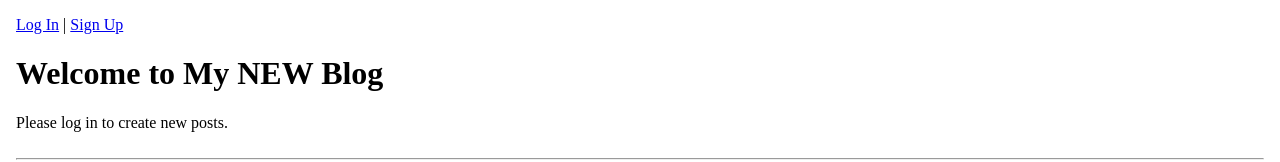
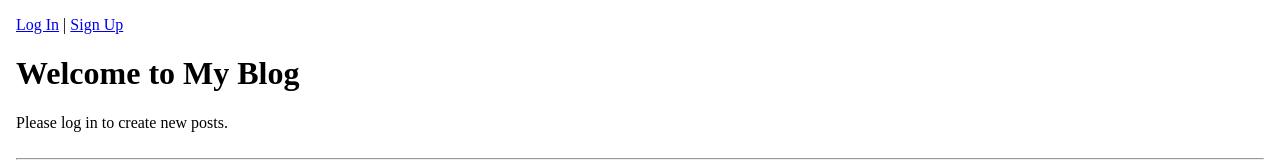
Before and after one commit to dz1981-bit/full-stack-blog-project, a React (Vite) app: page / in a window 1280 px wide. Shown: the top 162 px of the page. Built offline with nearby package versions, Linux system fonts and the light colour scheme; no server answers.

Commit message:
feat: new title

```diff
--- a/src/pages/Blog.jsx
+++ b/src/pages/Blog.jsx
@@ -22,7 +22,7 @@ export function Blog() {
   return (
     <div style={{ padding: 8 }}>
       <Header />
-      <h1>Welcome to My NEW Blog</h1>
+      <h1>Welcome to My Blog</h1>
       <CreatePost />
       <br />
       <hr />
```
